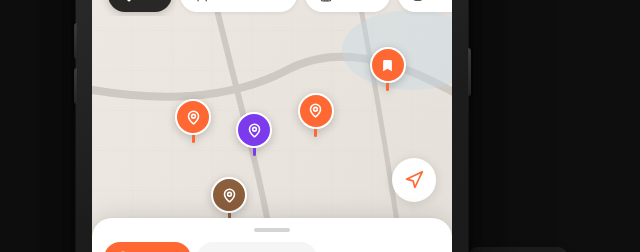
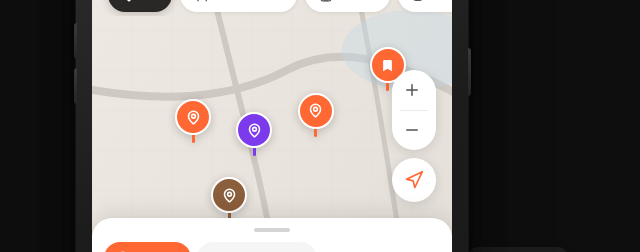
Before and after one commit to Hoi-Trang-Huynh/rally-design, a React (Vite) app: page /explore in a window 1280 px wide. Shown: the part 144-396 px from the top of the page, without its empty margins (318-958 px from the left). Built offline with nearby package versions, Linux system fonts and the light colour scheme; a web font is replaced by a local one.

Commit message:
Update index.tsx

```diff
--- a/src/screens/explore-map/index.tsx
+++ b/src/screens/explore-map/index.tsx
@@ -1,6 +1,6 @@
 import { useState } from "react";
 import { useNavigate } from "react-router";
-import { Navigation, X, Check, Image } from "lucide-react";
+import { Navigation, X, Check, Image, Plus, Minus } from "lucide-react";
 import { toast } from "sonner";
 import AndroidFrame from "../../app/components/layout/android-frame";
 import PhoneFrame from "../../app/components/layout/phone-frame";
@@ -37,6 +37,7 @@ export default function ExploreMapScreen() {
   const [activeCategoryDetail, setActiveCategoryDetail] = useState<string | null>(null);
   const [trendingMode, setTrendingMode] = useState(false);
   const [showMyLocation, setShowMyLocation] = useState(false);
+  const [mapZoom, setMapZoom] = useState(1);
 
   const [exploreSections, setExploreSections] = useState(EXPLORE_SECTIONS);
 
@@ -148,9 +149,30 @@ export default function ExploreMapScreen() {
     <AndroidFrame>
       <PhoneFrame activeTab="explore" showHeader={false} showBottomNav={!selectedPlace} hideBottomNavOnScroll>
         <div className="relative size-full overflow-hidden">
-          <div className="absolute inset-0 bg-[#e8e4df]">
-            <ExploreMapBg />
-            <MapPins places={filteredPlaces} selectedId={selectedPlace?.id ?? null} onSelect={handleSelectPlace} showRatings={trendingMode} />
+          <div className="absolute inset-0 overflow-auto bg-[#e8e4df]">
+            <div
+              className="relative origin-center"
+              style={{
+                width: `${100 * mapZoom}%`,
+                height: `${100 * mapZoom}%`,
+                minWidth: "100%",
+                minHeight: "100%",
+                transition: "width 300ms ease-out, height 300ms ease-out",
+              }}
+            >
+              <ExploreMapBg />
+              <MapPins places={filteredPlaces} selectedId={selectedPlace?.id ?? null} onSelect={handleSelectPlace} showRatings={trendingMode} />
+              {/* My location blue dot */}
+              {showMyLocation && (
+                <div className="absolute" style={{ left: "50%", top: "45%", transform: "translate(-50%, -50%)" }}>
+                  <div className="relative flex items-center justify-center">
+                    <div className="absolute size-[48px] animate-ping rounded-full bg-[#4285f4]/20" style={{ animationDuration: "2s" }} />
+                    <div className="absolute size-[32px] rounded-full bg-[#4285f4]/10" />
+                    <div className="relative size-[14px] rounded-full border-[2.5px] border-white bg-[#4285f4]" style={{ boxShadow: "0 2px 8px rgba(66,133,244,0.5)" }} />
+                  </div>
+                </div>
+              )}
+            </div>
           </div>
 
           <SearchBar
@@ -168,19 +190,25 @@ export default function ExploreMapScreen() {
           />
           <CategoryChips categories={CATEGORIES} activeCategory={activeCategory} onChange={handleCategoryChange} />
 
-          {/* My location blue dot */}
-          {showMyLocation && (
-            <div className="absolute z-[15]" style={{ left: "50%", top: "45%", transform: "translate(-50%, -50%)" }}>
-              <div className="relative flex items-center justify-center">
-                <div className="absolute size-[48px] animate-ping rounded-full bg-[#4285f4]/20" style={{ animationDuration: "2s" }} />
-                <div className="absolute size-[32px] rounded-full bg-[#4285f4]/10" />
-                <div className="relative size-[14px] rounded-full border-[2.5px] border-white bg-[#4285f4]" style={{ boxShadow: "0 2px 8px rgba(66,133,244,0.5)" }} />
+          {!selectedPlace && (
+            <div className="absolute right-[16px] z-20 flex flex-col gap-[8px]" style={{ bottom: sheetSnap === "collapsed" ? 146 : sheetSnap === "half" ? 356 : 556, transition: "bottom 0.3s cubic-bezier(0.32, 0.72, 0, 1)" }}>
+              {/* Zoom controls */}
+              <div className="flex flex-col overflow-hidden rounded-full bg-white" style={{ boxShadow: "0 2px 12px rgba(0,0,0,0.12)" }}>
+                <button
+                  onClick={() => setMapZoom((z) => Math.min(2.5, z + 0.25))}
+                  className="flex size-[40px] items-center justify-center transition-all active:scale-95 active:bg-[#f5f5f5]"
+                >
+                  <Plus size={18} className="text-[#545352]" strokeWidth={2} />
+                </button>
+                <div className="mx-[8px] h-[0.5px] bg-[#eaeae9]" />
+                <button
+                  onClick={() => setMapZoom((z) => Math.max(0.5, z - 0.25))}
+                  className="flex size-[40px] items-center justify-center transition-all active:scale-95 active:bg-[#f5f5f5]"
+                >
+                  <Minus size={18} className="text-[#545352]" strokeWidth={2} />
+                </button>
               </div>
-            </div>
-          )}
-
-          {!selectedPlace && (
-            <div className="absolute right-[16px] z-20" style={{ bottom: sheetSnap === "collapsed" ? 146 : sheetSnap === "half" ? 356 : 556, transition: "bottom 0.3s cubic-bezier(0.32, 0.72, 0, 1)" }}>
+              {/* Current location FAB */}
               <button
                 onClick={() => {
                   setShowMyLocation((v) => !v);
```
